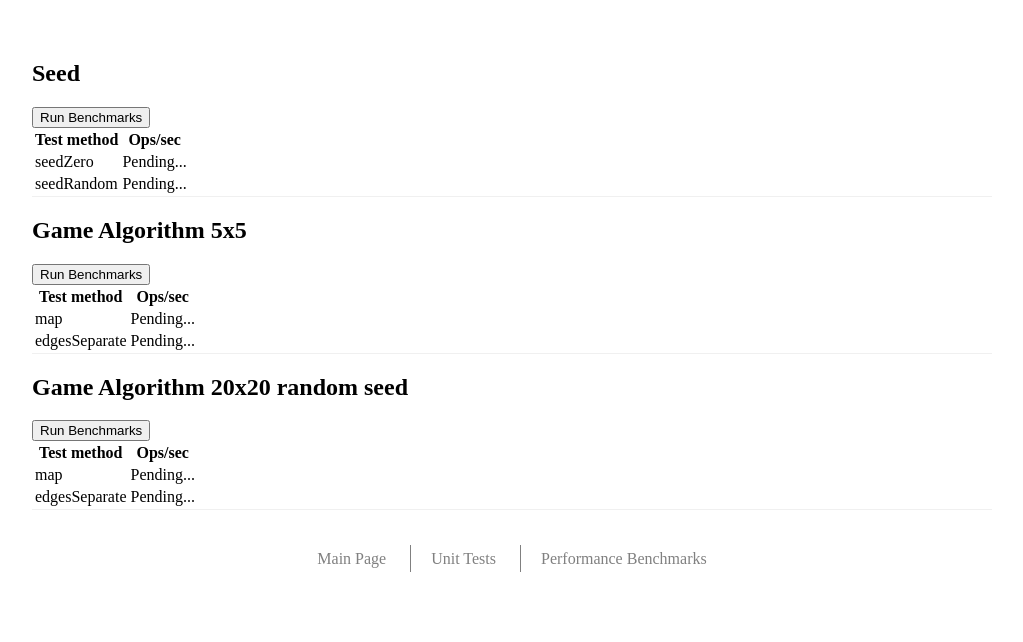
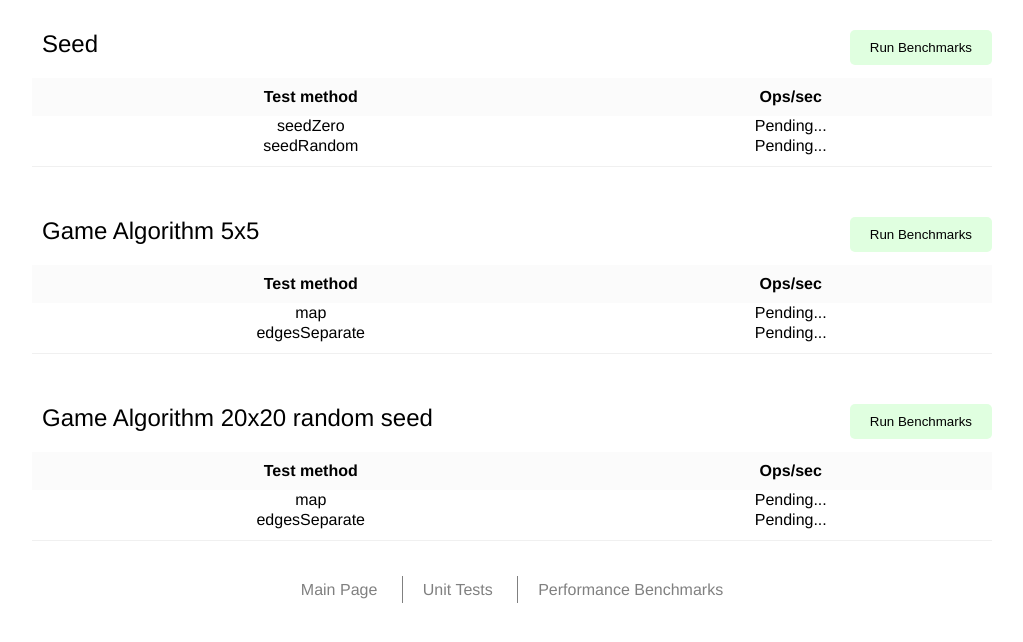
Before and after one commit to wdoug/Game-of-Life, a website: page performance.html in a window 1280 px wide. Shown: the whole page, without its empty margins (128-1151 px from the left). Drawn offline with Linux system fonts and the light colour scheme.

Commit message:
Update performance page styling.

```diff
--- a/perf/output.js
+++ b/perf/output.js
@@ -14,7 +14,7 @@ var perf = perf || {};
   function noop() {}
 
   function setStatus(text) {
-    $status.html(text);
+    $status.html('Status: ' + text);
   }
 
 
@@ -42,7 +42,7 @@ var perf = perf || {};
     },
     complete: function (suiteId) {
       var $suiteDiv = $('#'+suiteId);
-      $suiteDiv.find('.result').html(this.filter('fastest').pluck('name') + ' is the fastest');
+      $suiteDiv.find('.result').html('<p>' + this.filter('fastest').pluck('name') + ' is the fastest </p>');
     }
   };
 
--- a/perf/perf.css
+++ b/perf/perf.css
@@ -1,10 +1,46 @@
+body {
+    font-family: 'Helvetica Neue', Helvetica, Arial, sans-serif;
+}
+
+h1 {
+    font-weight: 100;
+    display: inline-block;
+    margin: 10px;
+}
+
 #performance-container {
     margin: 20px auto;
     max-width: 960px;
-    padding: 20px;
-    background-
+    padding: 0 20px;
 }
 
 #suites > div {
     border-bottom: 1px solid #f0f0f0;
+    margin-bottom: 40px;
 }
+
+button {
+    float: right;
+    background-color: #e0ffe0;
+    border: none;
+    padding: 10px 20px;
+    margin: 10px 0;
+    border-radius: 5px;
+    cursor: pointer;
+}
+
+table {
+    width: 100%;
+    text-align: center;
+    margin: 10px 0;
+    border-collapse: collapse;
+}
+table th {
+    background-color: #fbfbfb;
+    padding: 10px;
+}
+
+.result p {
+    background-color: #e0ffe0;
+    padding: 10px 20px;
+}
--- a/performance.html
+++ b/performance.html
@@ -5,7 +5,7 @@
     <meta http-equiv="Content-Type" content="text/html; charset=UTF-8">
     <meta name="viewport" content="width=device-width, initial-scale=1.0">
 
-    <link rel="stylesheet" type="text/css" href="perf/perf.css">
+    <link rel="stylesheet" href="perf/perf.css">
     <link rel="stylesheet" href="css/common.css">
   </head>
   <body>
@@ -14,7 +14,7 @@
     <![endif]-->
 
     <section id="performance-container">
-      <span id="status"></span>
+      <p id="status"></p>
 
       <div id="suites"></div>
     </section>
```
